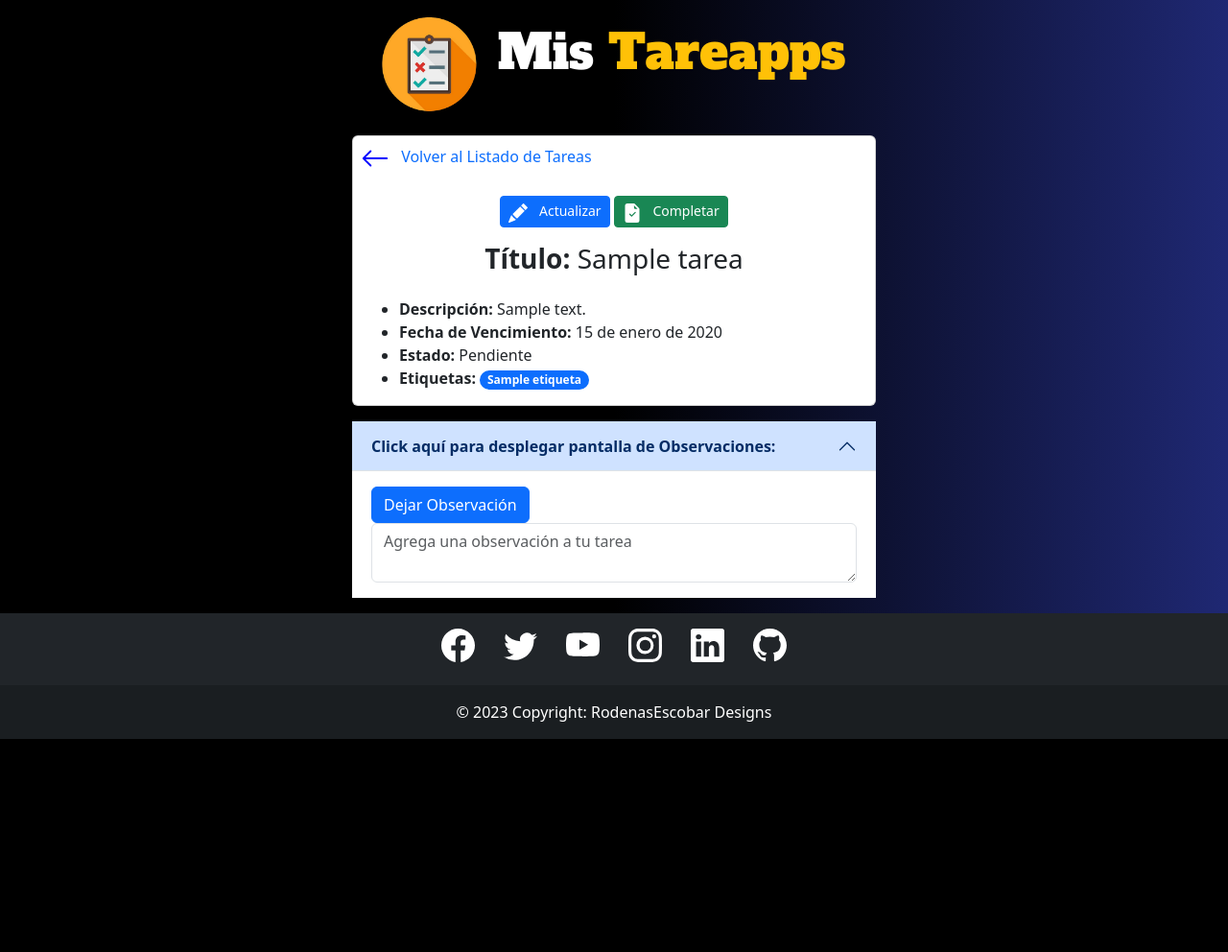
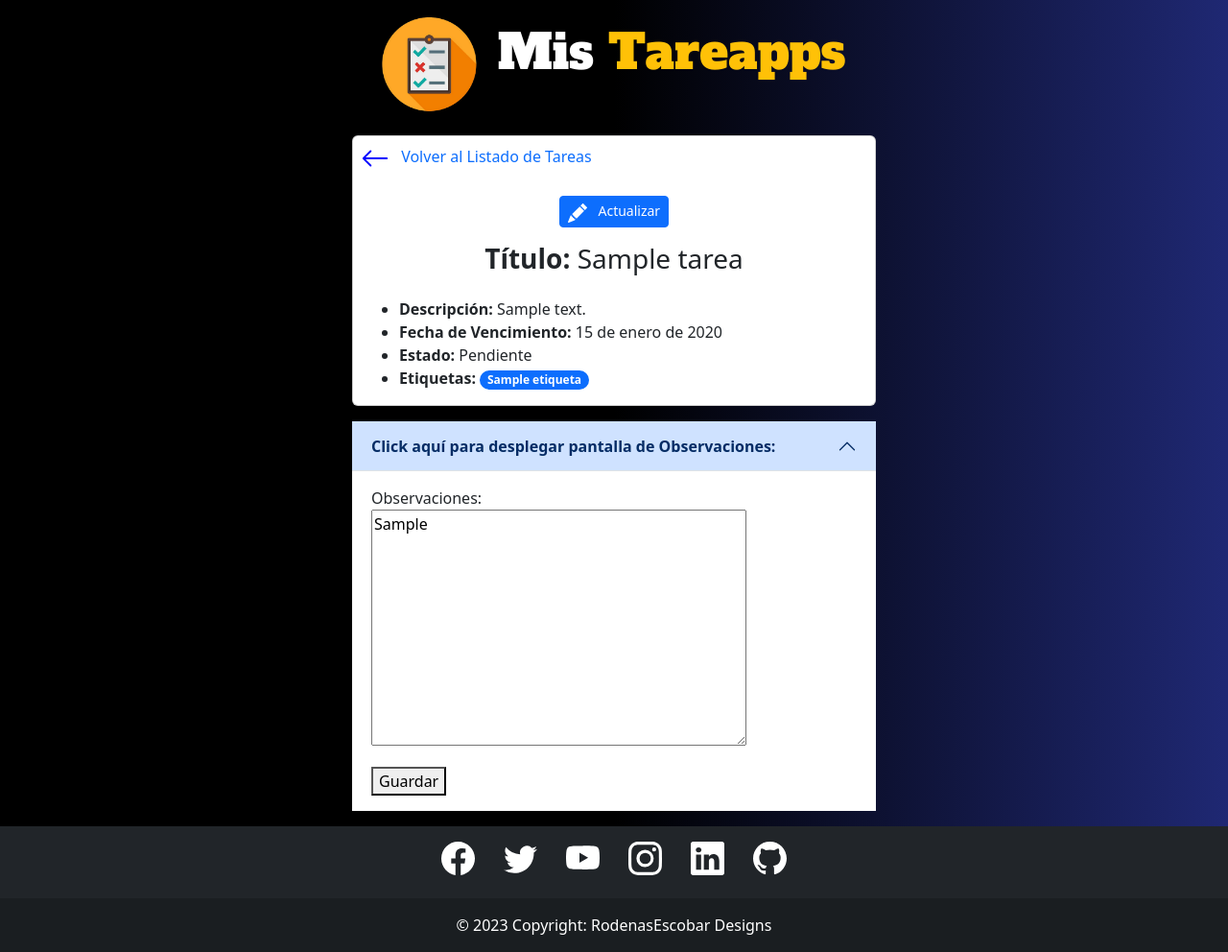
Before and after one commit to Leonardo-Rodenas/Trabajos-Individuales-Modulo-7, a Django app: a page that uses ejercicio_individual/app_1/templates/templates_app/app_1/detalle_tarea.html in a window 1280 px wide, after a click on "Click aquí para desplegar pantalla de Observaciones:". Shown: the part 66-1058 px from the top of the page at 96% size. Before the commit the page ends 836 px from the top, so only its background shows below. Run offline with Django 4.2, Linux system fonts and the light colour scheme; a user stored in the database is signed in; tables that the repository leaves empty hold one stand-in row (values such as "Sample post"); some libraries are stand-ins or nearby versions.

Commit message:
actualizo form para observaciones del trabajo

```diff
--- a/ejercicio_individual/app_1/forms.py
+++ b/ejercicio_individual/app_1/forms.py
@@ -35,3 +35,7 @@ class TareaForm(forms.ModelForm):
         widgets = {
             'fecha_vencimiento': forms.DateInput(attrs={'type': 'date'})
         }
+
+class ObservacionForm(forms.Form):
+    # observaciones = forms.TextField()
+    observaciones = forms.CharField(widget=forms.Textarea)
--- a/ejercicio_individual/app_1/templates/templates_app/app_1/detalle_tarea.html
+++ b/ejercicio_individual/app_1/templates/templates_app/app_1/detalle_tarea.html
@@ -22,13 +22,13 @@
                                 d="M12.854.146a.5.5 0 0 0-.707 0L10.5 1.793 14.207 5.5l1.647-1.646a.5.5 0 0 0 0-.708l-3-3zm.646 6.061L9.793 2.5 3.293 9H3.5a.5.5 0 0 1 .5.5v.5h.5a.5.5 0 0 1 .5.5v.5h.5a.5.5 0 0 1 .5.5v.5h.5a.5.5 0 0 1 .5.5v.207l6.5-6.5zm-7.468 7.468A.5.5 0 0 1 6 13.5V13h-.5a.5.5 0 0 1-.5-.5V12h-.5a.5.5 0 0 1-.5-.5V11h-.5a.5.5 0 0 1-.5-.5V10h-.5a.499.499 0 0 1-.175-.032l-.179.178a.5.5 0 0 0-.11.168l-2 5a.5.5 0 0 0 .65.65l5-2a.5.5 0 0 0 .168-.11l.178-.178z" />
                         </svg> Actualizar
                     </a>
-                    <a class="btn btn-success my-3 btn-sm" href="{% url 'lista_tareas' %}">
+                    <!-- <a class="btn btn-success my-3 btn-sm" href="{% url 'lista_tareas' %}">
                         <svg xmlns="http://www.w3.org/2000/svg" width="20" height="20" fill="currentColor"
                             class="bi bi-file-earmark-check-fill me-2" viewBox="0 0 16 16">
                             <path
                                 d="M9.293 0H4a2 2 0 0 0-2 2v12a2 2 0 0 0 2 2h8a2 2 0 0 0 2-2V4.707A1 1 0 0 0 13.707 4L10 .293A1 1 0 0 0 9.293 0zM9.5 3.5v-2l3 3h-2a1 1 0 0 1-1-1zm1.354 4.354-3 3a.5.5 0 0 1-.708 0l-1.5-1.5a.5.5 0 1 1 .708-.708L7.5 9.793l2.646-2.647a.5.5 0 0 1 .708.708z" />
                         </svg> Completar
-                    </a>
+                    </a> -->
                 </div>
                 <h3 class="text-center"><b>Título: </b>{{Tarea}} </h3>
                 <ul class="m-3">
@@ -59,11 +59,11 @@
                     <div id="flush-collapseOne" class="accordion-collapse collapse" aria-labelledby="flush-headingOne"
                         data-bs-parent="#accordionFlushExample">
                         <div class="accordion-body">
-                            <form method="POST">
-                                <button class="btn btn-primary">Dejar Observación</button>
-                                <textarea class="form-control" name="descripcion" rows="2" required id="id_descripcion"
-                                    placeholder="Agrega una observación a tu tarea">{{ Tarea.observacion }}</textarea>
-                            </form>
+                            <form method="post">
+                                {% csrf_token %}
+                                    {{ observaciones_form.as_p }}
+                                    <button type="submit">Guardar</button>
+                                </form>
                         </div>
                     </div>
                 </div>
--- a/ejercicio_individual/app_1/urls.py
+++ b/ejercicio_individual/app_1/urls.py
@@ -12,5 +12,4 @@ urlpatterns = [
    path('crear_tarea/', CrearTarea.as_view(), name='crear_tarea'),
    path('actualiza_tarea/tarea_n_<int:pk>/', ActualizarTarea.as_view(), name='actualiza_tarea'),
    path('borrar_tarea/tarea_n_<int:pk>/', BorrarTarea.as_view(), name='borrar_tarea'),
-   # path('completar-tarea/<int:tarea_id>/', completar_tarea, name='completar_tarea'),
 ]
--- a/ejercicio_individual/app_1/views.py
+++ b/ejercicio_individual/app_1/views.py
@@ -1,11 +1,13 @@
 from django.shortcuts import get_object_or_404, redirect, render
+from django.views import View
 #Imports necesarios para el CRUD de tareas
 from .models import Tarea, Etiqueta #Importo modelo a usar en las vistas del CRUD
 from django.views.generic.list import ListView
 from django.views.generic.detail import DetailView
 from django.urls import reverse_lazy
 from django.views.generic.edit import CreateView, UpdateView, DeleteView
-from .forms import TareaForm
+from .forms import TareaForm, ObservacionForm
+from django.views.generic.edit import FormMixin
 #Imports necesarios para el login
 from django.contrib.auth.views import LoginView
 from django.contrib.auth.mixins import LoginRequiredMixin #Mixim para restringuir vistas a usuarios que no esten logueados
@@ -30,7 +32,7 @@ class ListaTareas(LoginRequiredMixin, ListView):
     model = Tarea # Modelo a utilizar
     context_object_name = 'Tareas'  # Le da un nuevo nombre en el for para que no se llame simplemente object
     template_name = 'templates_app/app_1/lista_tareas.html' # modifica la ruta el template para que no sea necesario que se llame tarea_detail.html (prefijo = modelo, sufijo=list, así lo busca por defecto al usar estas clases heredadas)
-    ordering = ['fecha_vencimiento'] # Ordena por fecha creación (más nueva arriba, más antigua abajo)
+    ordering = ['fecha_vencimiento', 'fecha_creacion'] # Ordena por fecha creación (más nueva arriba, más antigua abajo)
 
     def get_queryset(self): # Acá ordeno las querys para ordenar las tareas y filtrar para obtener sólo las tareas del usuario logueado
         queryset = super().get_queryset()
@@ -58,16 +60,45 @@ class ListaTareas(LoginRequiredMixin, ListView):
         return context
 
 #Ver Detalle Tareas
-class DetalleTarea(LoginRequiredMixin, DetailView):
+class DetalleTarea(LoginRequiredMixin, FormMixin, DetailView):
     model = Tarea # Modelo a utilizar
     context_object_name = 'Tarea' # Le da un nuevo nombre en el for para que no se llame simplemente object
     template_name = 'templates_app/app_1/detalle_tarea.html' # modifica la ruta el template para que no sea necesario que se llame tarea_detail.html (prefijo = modelo, sufijo=detail, así lo busca por defecto al usar estas clases heredadas)
+    form_class = ObservacionForm
 
     def completar_tarea(request, tarea_id):
         tarea = get_object_or_404(Tarea, id=tarea_id)
         tarea.estado = 'Completada'
         tarea.save()
         return redirect('lista_tareas')
+
+    def get_success_url(self):
+        return reverse_lazy('lista_tareas')
+
+    def get_context_data(self, **kwargs):
+        context = super().get_context_data(**kwargs)
+        tarea = self.object
+        observaciones = tarea.observaciones
+        form = self.get_form()
+        form.initial['observaciones'] = observaciones
+        context['observaciones_form'] = form
+        return context
+
+    def post(self, request, *args, **kwargs):
+        self.object = self.get_object()
+        form = self.get_form()
+
+        if form.is_valid():
+            self.object.observaciones = form.cleaned_data['observaciones']
+            self.object.save()
+
+            return self.form_valid(form)
+        else:
+            return self.form_invalid(form)
+
+    def form_valid(self, form):
+        return super().form_valid(form)
+
 
     # def get_context_data(self, **kwargs):
     #     context = super().get_context_data(**kwargs)
@@ -130,9 +161,3 @@ class BorrarTarea(LoginRequiredMixin, DeleteView):
     context_object_name = 'Tareas' # Le da un nuevo nombre en el for para que no se llame simplemente object
     template_name = 'templates_app/app_1/borrar_tarea.html' # modifica la ruta el template para que no sea necesario que se llame tarea_detail.html (prefijo = modelo, sufijo=detail, así lo busca por defecto al usar estas clases heredadas)
     success_url = reverse_lazy('lista_tareas') # Al tener exito al borrar la tarea redirigir a lista_tareas
-
-# def completar_tarea(request, tarea_id):
-#     tarea = Tarea.objects.get(id=tarea_id)
-#     tarea.estado = 'Completada'
-#     tarea.save()
-#     return redirect('lista_tareas')
```
